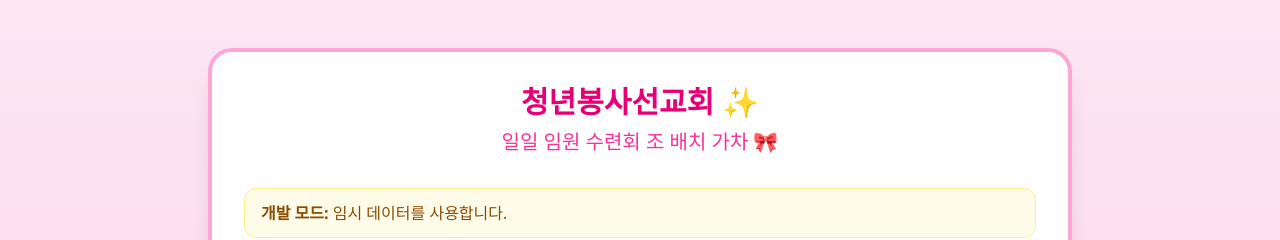
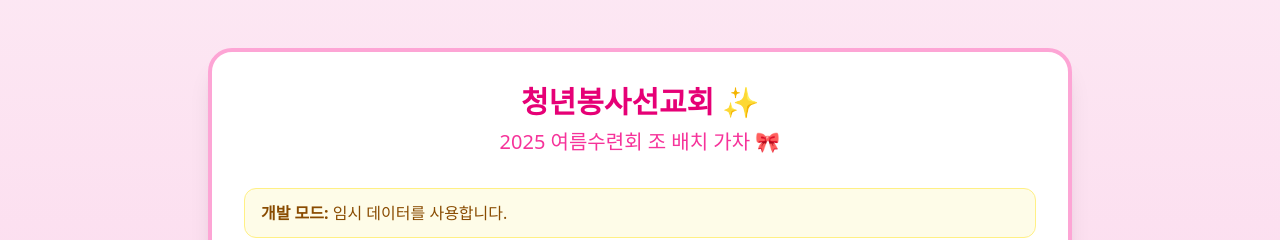
Before and after one commit to gntc-youth-it/team-gacha, a React (Vite) app: page / in a window 1280 px wide. Shown: the top 240 px of the page. Built offline with nearby package versions, Linux system fonts and the light colour scheme.

Commit message:
feat: 페이지 타이틀 수정

```diff
--- a/src/App.jsx
+++ b/src/App.jsx
@@ -174,7 +174,7 @@ function App() {
               청년봉사선교회 ✨
             </h1>
             <h2 className="text-xl text-center text-pink-500 mb-8">
-              일일 임원 수련회 조 배치 가차 🎀
+              2025 여름수련회 조 배치 가차 🎀
             </h2>
 
             {isDev && (
```
